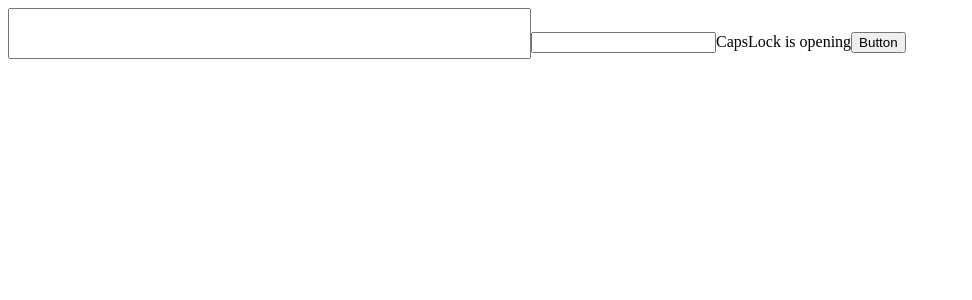
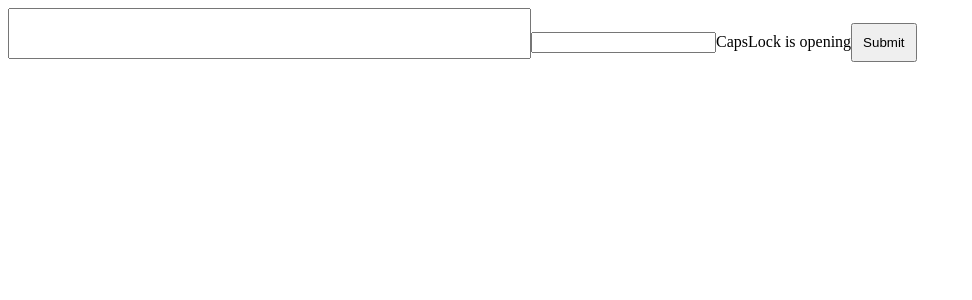
Before and after one commit to tandev151/social-talk, a React (Vite) app: page / in a window 1280 px wide. Shown: the top 300 px of the page, without its empty margins (0-972 px from the left). Built offline with nearby package versions, Linux system fonts and the light colour scheme.

Commit message:
update property for Button

```diff
--- a/src/App.tsx
+++ b/src/App.tsx
@@ -7,7 +7,15 @@ function App() {
       <input type='text' className='username' />
       <input type='text' className='password' />
       <span className='error'>CapsLock is opening</span>
-      <Button />
+      <Button
+        className='submit-btn'
+        label='Submit'
+        style={{
+          padding: 10
+        }}
+        onClick={() => {
+          console.log('Clicked ');
+        }}></Button>
     </div>
   );
 }
--- a/src/components/common/Button.tsx
+++ b/src/components/common/Button.tsx
@@ -1,8 +1,33 @@
 import React from 'react';
 
-interface Button {}
-function Button() {
-  return <button>Button</button>;
+interface Props {
+  // Property
+  className?: string;
+  style?: object;
+  children?: React.ReactNode;
+  label: string;
+
+  // Method
+  onClick: () => void;
 }
+const Button: React.FC<Props> = ({
+  className,
+  style,
+  children,
+  label,
+  onClick
+}) => {
+  let _className: string = 'button-container';
+
+  if (className) {
+    _className += ' ' + className;
+  }
+
+  return (
+    <button className={_className} style={style} onClick={onClick}>
+      {children || <span className='btn-label'>{label}</span>}
+    </button>
+  );
+};
 
 export default Button;
```
